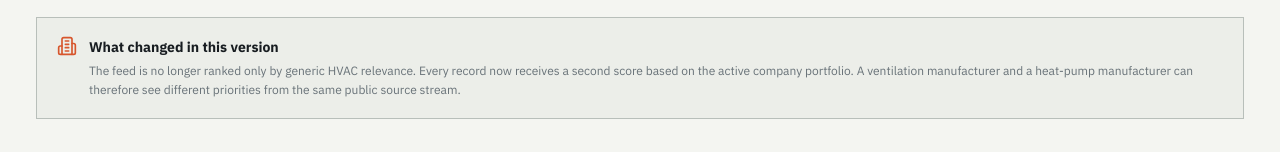
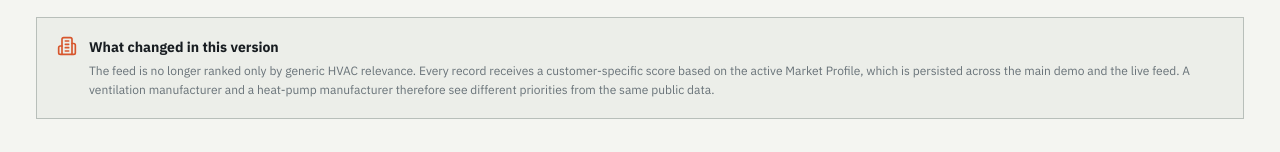
Before and after one commit to Sergiodan2013/ProjectSignal, a Next.js app: page /live in a window 1280 px wide. Shown: the part 914-1066 px from the top of the page. Built offline with nearby package versions, Linux system fonts and the light colour scheme; no server answers.

Commit message:
Reuse saved Market Profile across live feed

```diff
--- a/app/live/page.tsx
+++ b/app/live/page.tsx
@@ -18,10 +18,10 @@ const defaultProfile:Analysis={company:"Systemair",hostname:"systemair.com",sour
 
 export default function LivePage(){
  const [items,setItems]=useState<Item[]>([]); const [sources,setSources]=useState<Source[]>([]); const [loading,setLoading]=useState(true); const [error,setError]=useState(""); const [stamp,setStamp]=useState("");
- const [website,setWebsite]=useState("https://www.systemair.com"); const [profile,setProfile]=useState<Analysis>(defaultProfile); const [analyzing,setAnalyzing]=useState(false); const [profileError,setProfileError]=useState("");
+ const [website,setWebsite]=useState("https://www.systemair.com"); const [profile,setProfile]=useState<Analysis>(defaultProfile); const [analyzing,setAnalyzing]=useState(false); const [profileError,setProfileError]=useState(""); const [booted,setBooted]=useState(false);
 
- useEffect(()=>{try{const saved=localStorage.getItem("projectsignal-profile");if(saved){const p=JSON.parse(saved);setProfile(p);setWebsite(`https://${p.hostname}`)}}catch{}},[]);
- useEffect(()=>{load(profile)},[profile]);
+ useEffect(()=>{(async()=>{let found:Analysis|null=null;try{const r=await fetch("/api/analyze",{cache:"no-store"});const d=await r.json();if(d?.profile)found=d.profile}catch{}if(!found){try{const saved=localStorage.getItem("projectsignal-profile");if(saved)found=JSON.parse(saved)}catch{}}if(found){setProfile(found);setWebsite(`https://${found.hostname}`);try{localStorage.setItem("projectsignal-profile",JSON.stringify(found))}catch{}}setBooted(true)})()},[]);
+ useEffect(()=>{if(booted)load(profile)},[profile,booted]);
 
  async function analyzeCompany(){
   setAnalyzing(true);setProfileError("");
@@ -57,6 +57,6 @@ export default function LivePage(){
    <div className="tableWrap"><table><thead><tr><th>Fit</th><th>Opportunity</th><th>Matched products</th><th>Stage</th><th>Authority / buyer</th><th>Source</th></tr></thead><tbody>{items.map(x=><tr key={x.id}><td><span className="score">{x.customerScore}</span></td><td><b>{x.title}</b><span>{x.why}</span></td><td>{x.matchedProducts?.length?x.matchedProducts.slice(0,2).join(" · "):"No explicit product text"}</td><td><span className={`stage stage-${x.stage}`}>{x.stage}</span></td><td><b>{x.buyer}</b><span>{x.published?(()=>{const d=new Date(x.published);return Number.isNaN(d.getTime())?x.published:d.toLocaleDateString()})():"Date unavailable"}</span></td><td><a href={x.href} target="_blank" rel="noreferrer" className="sourceLink">{x.source} <ExternalLink size={13}/></a></td></tr>)}</tbody></table></div>}
   </section>
 
-  <section className="liveNote"><Building2 size={20}/><div><b>What changed in this version</b><p>The feed is no longer ranked only by generic HVAC relevance. Every record now receives a second score based on the active company portfolio. A ventilation manufacturer and a heat-pump manufacturer can therefore see different priorities from the same public source stream.</p></div></section>
+  <section className="liveNote"><Building2 size={20}/><div><b>What changed in this version</b><p>The feed is no longer ranked only by generic HVAC relevance. Every record receives a customer-specific score based on the active Market Profile, which is persisted across the main demo and the live feed. A ventilation manufacturer and a heat-pump manufacturer therefore see different priorities from the same public data.</p></div></section>
  </main>
 }
```
